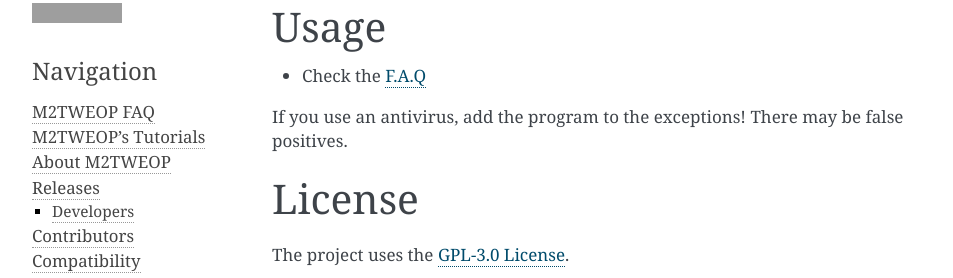
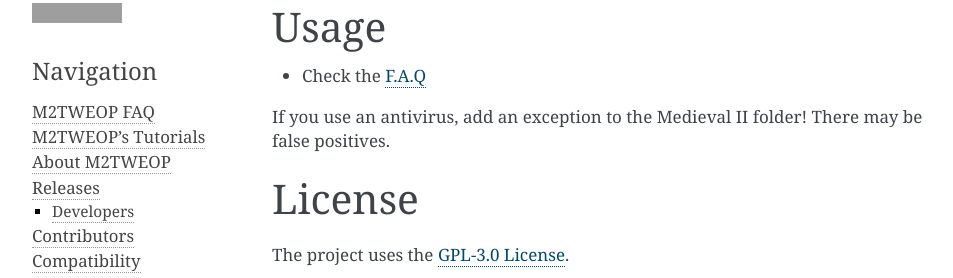
Before and after one commit to youneuoy/M2TWEOP-library, a Sphinx documentation site: the page built from documentationGenerator/EOPDocs/source/M2TWEOP.md, in a window 1280 px wide and 900 px high, scrolled down 726 px. Shown: the part 155-433 px from the top of the window, without its empty margins (148-1101 px from the left). Built offline with Sphinx 7.4.7, drawn with Linux system fonts in a browser that asks for light colours; grey boxes are pictures that could not be loaded.

Commit message:
Release: M2TWEOP-2.1.36.1

```diff
--- a/documentationGenerator/EOPDocs/source/M2TWEOP.md
+++ b/documentationGenerator/EOPDocs/source/M2TWEOP.md
@@ -22,7 +22,7 @@ This program works with game versions 1.5 (disk version) and 1.52 (steam version
 ## Usage
 * Check the [F.A.Q](https://youneuoy.github.io/M2TWEOP-library/faq.html#questions-and-answers)
 
-If you use an antivirus, add the program to the exceptions! There may be false positives.
+If you use an antivirus, add an exception to the Medieval II folder! There may be false positives.
 
 ## License
 The project uses the [GPL-3.0 License](https://www.gnu.org/licenses/gpl-3.0.html).
```
